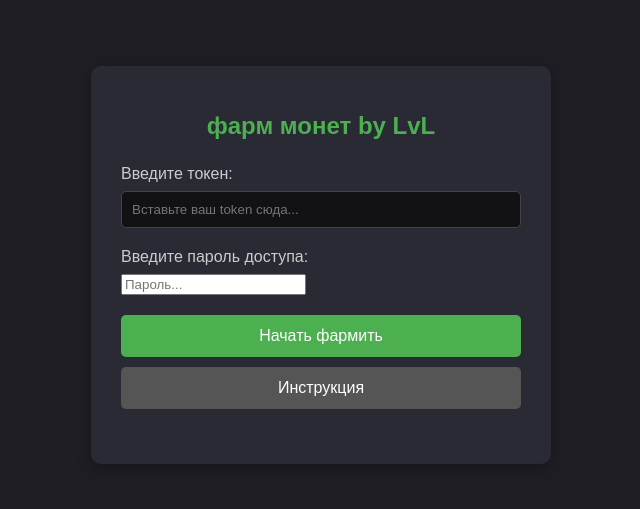
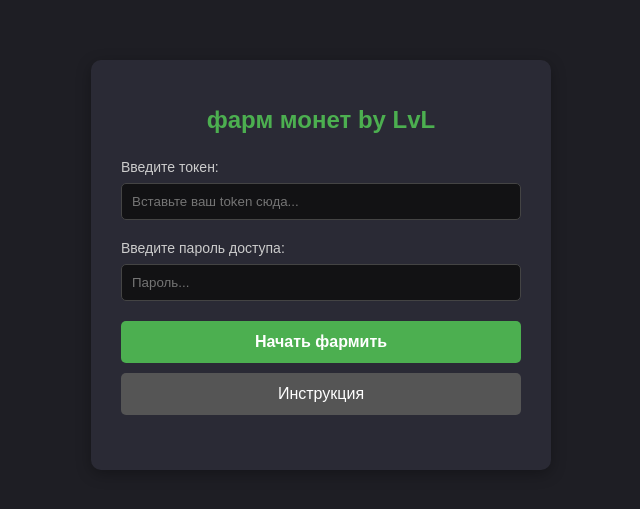
Before and after one commit to TEMACHIK/wswd, a plain HTML site: page index.html in a window 1280 px wide. Shown: the part 135-644 px from the top of the page, without its empty margins (319-959 px from the left). Drawn offline with Linux system fonts and the light colour scheme.

Commit message:
Update style.css

```diff
--- a/style.css
+++ b/style.css
@@ -34,9 +34,10 @@ h1 {
     display: block;
     margin-bottom: 8px;
     color: #ccc;
+    font-size: 14px;
 }
 
-input[type="text"] {
+input[type="text"], input[type="password"] {
     width: 100%;
     padding: 10px;
     box-sizing: border-box;
@@ -44,6 +45,11 @@ input[type="text"] {
     border-radius: 5px;
     background-color: #121214;
     color: #fff;
+}
+
+input:focus {
+    border-color: #4caf50;
+    outline: none;
 }
 
 .btn {
@@ -60,6 +66,7 @@ input[type="text"] {
 .btn-primary {
     background-color: #4caf50;
     color: white;
+    font-weight: bold;
 }
 
 .btn-primary:hover {
```
